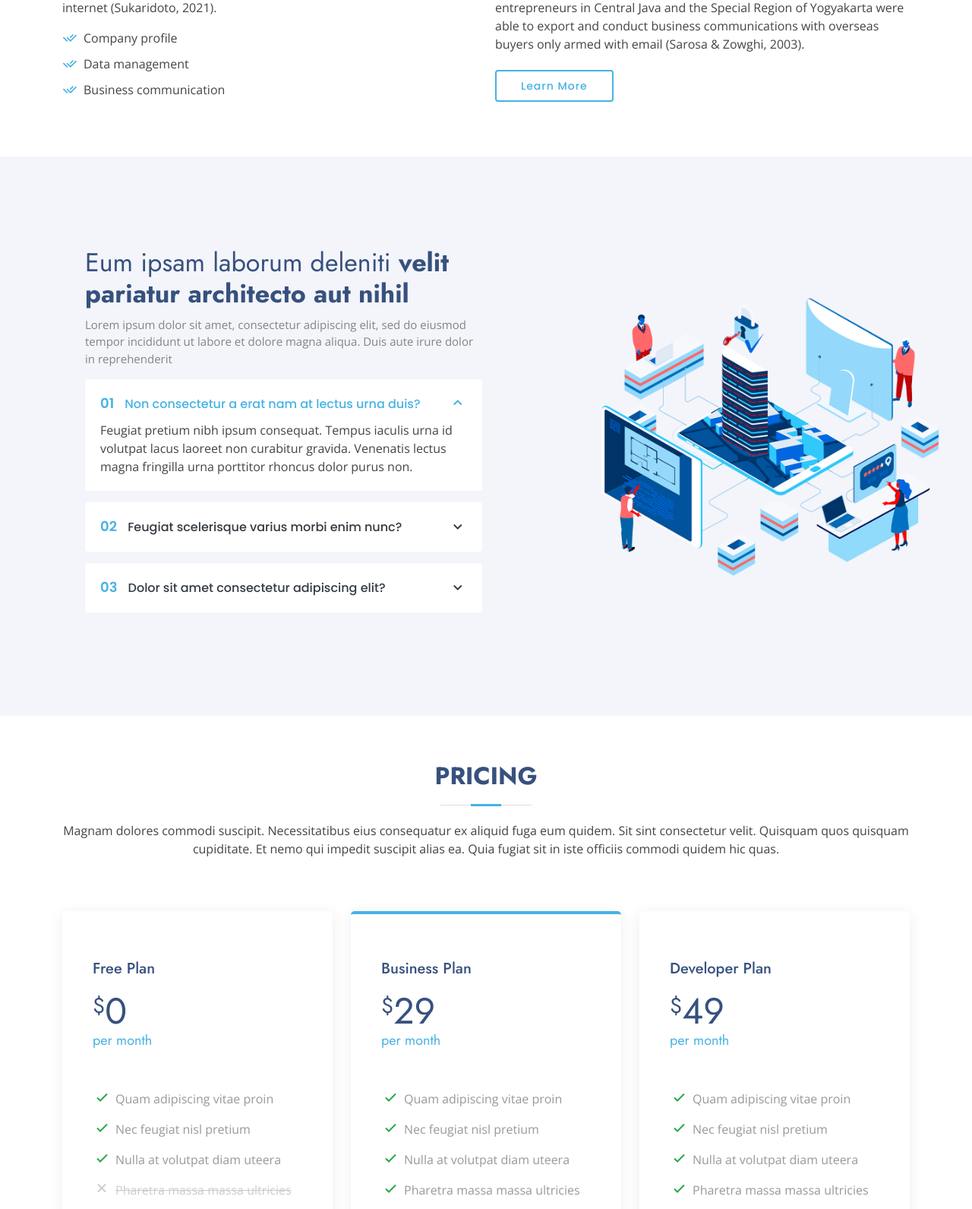
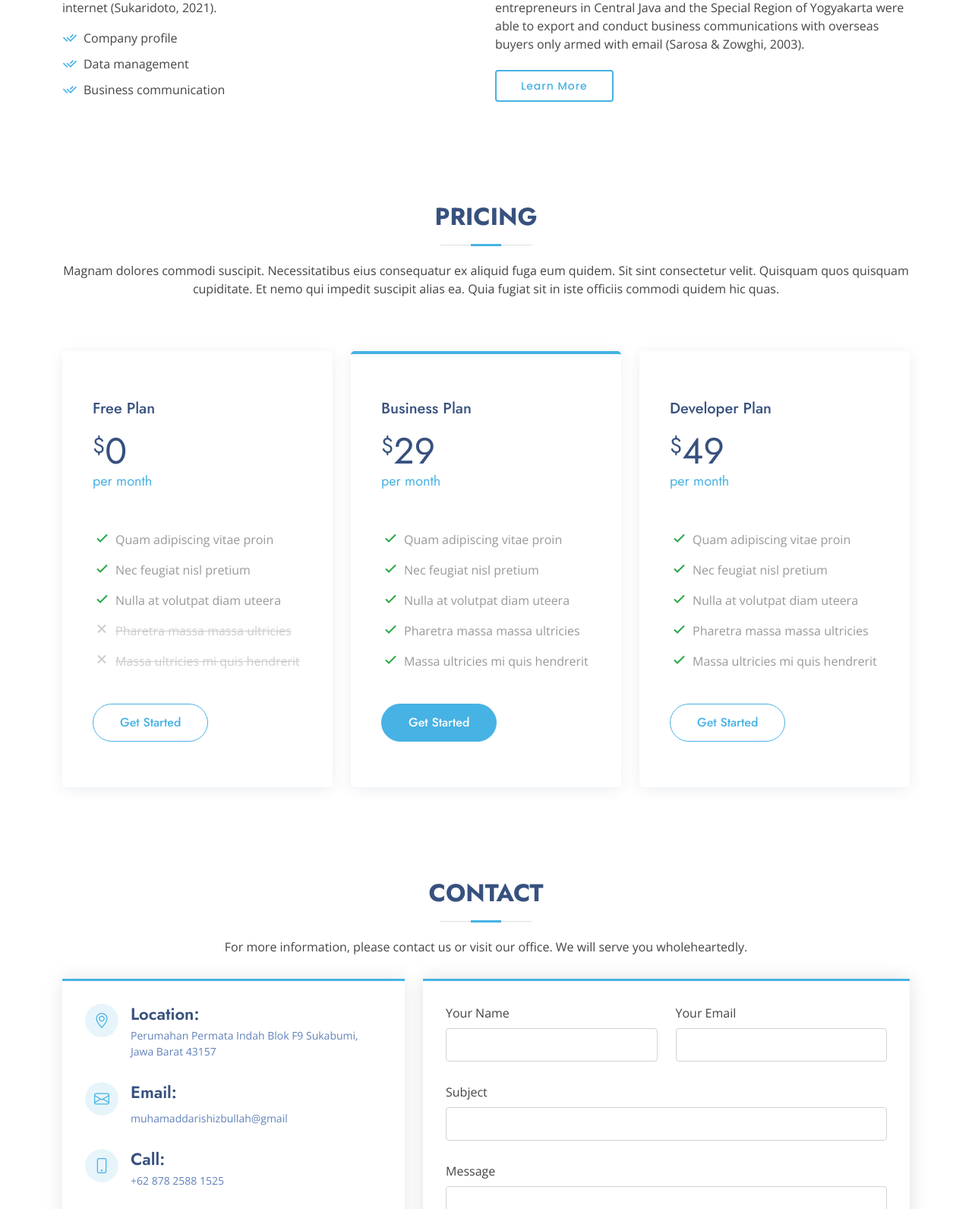
Before and after one commit to mdarishizbullah/profile, a PHP site: page / in a window 1280 px wide. Shown: the part 1035-2626 px from the top of the page at 76% size. Run offline with PHP 8.4, Linux system fonts and the light colour scheme.

Commit message:
perbaikan tampilan yang belum di edit

```diff
--- a/index.php
+++ b/index.php
@@ -168,7 +168,7 @@
     </section><!-- End About Us Section -->
 
     <!-- ======= Why Us Section ======= -->
-    <section id="why-us" class="why-us section-bg" style="display: block;">
+    <section id="why-us" class="why-us section-bg" style="display: none;">
       <div class="container-fluid" data-aos="fade-up">
 
         <div class="row">
@@ -537,7 +537,7 @@
     </section><!-- End Team Section -->
 
     <!-- ======= Pricing Section ======= -->
-    <section id="pricing" class="pricing" style="display: block;">
+    <section id="pricing" class="pricing" style="display: hide;">
       <div class="container" data-aos="fade-up">
 
         <div class="section-title">
@@ -598,7 +598,7 @@
     </section><!-- End Pricing Section -->
 
     <!-- ======= Frequently Asked Questions Section ======= -->
-    <section id="faq" class="faq section-bg" style="display: block;">
+    <section id="faq" class="faq section-bg" style="display: none;">
       <div class="container" data-aos="fade-up">
 
         <div class="section-title">
@@ -695,8 +695,8 @@
 
           </div>
 
-          <div class="col-lg-7 mt-5 mt-lg-0 d-flex align-items-stretch" style="display: block;">
-            <form action="forms/contact.php" method="post" role="form" class="php-email-form" style="display: block;">
+          <div class="col-lg-7 mt-5 mt-lg-0 d-flex align-items-stretch" style="display: hide;">
+            <form action="forms/contact.php" method="post" role="form" class="php-email-form" style="display: hide;">
               <div class="row">
                 <div class="form-group col-md-6">
                   <label for="name">Your Name</label>
```
